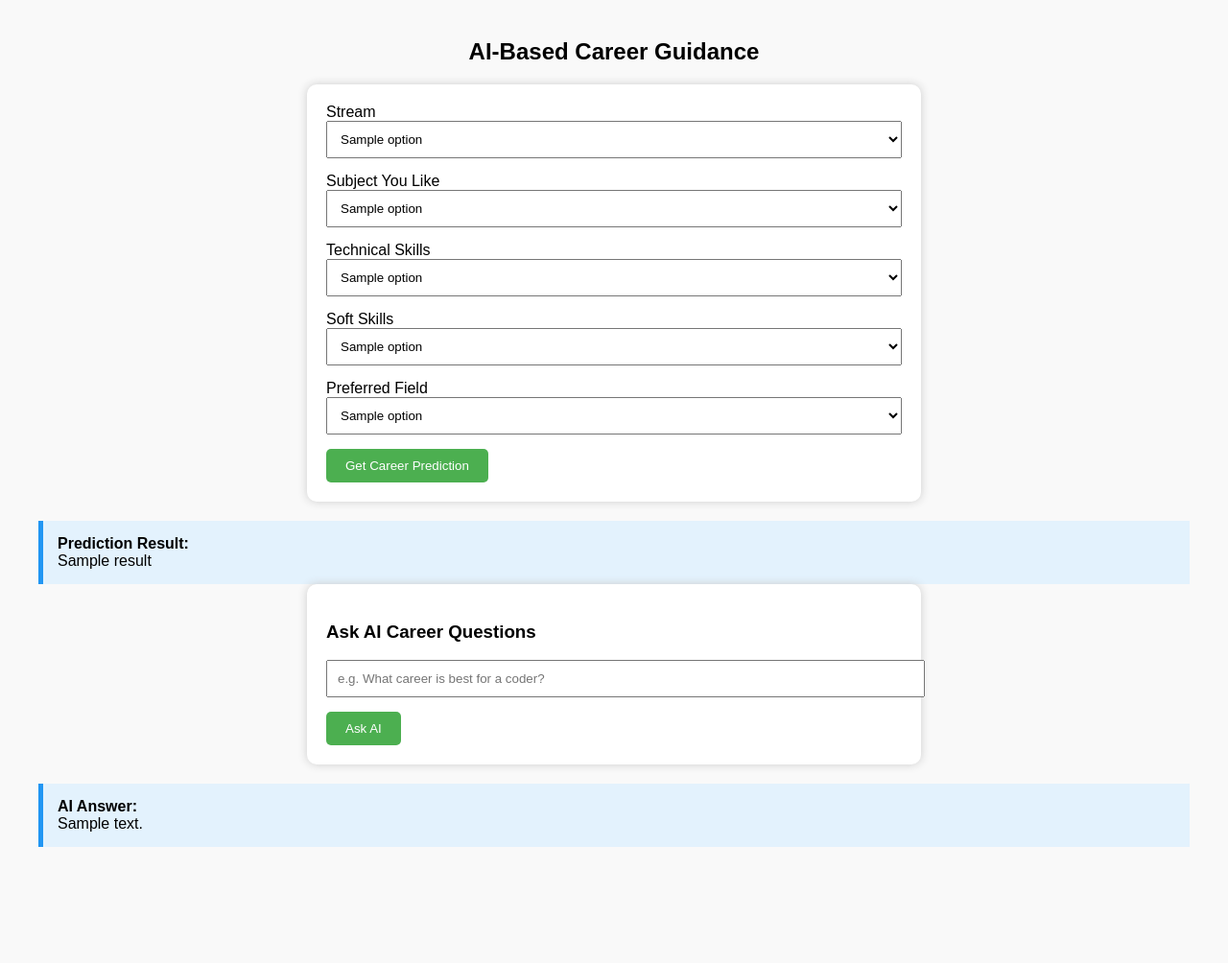
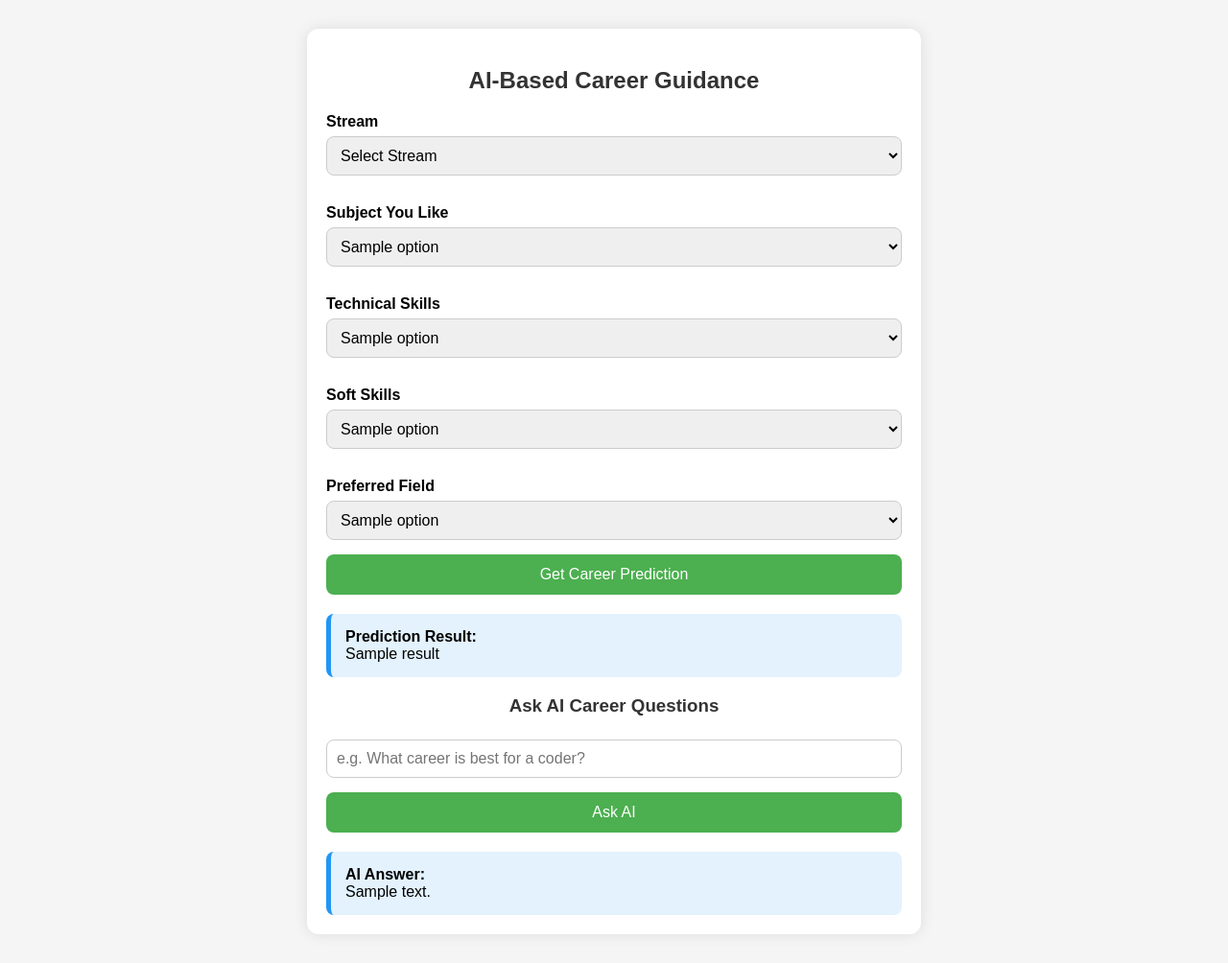
Before and after one commit to nitindantani/ai-career-guidance, a Flask app: template templates/index.html in a window 1280 px wide. Shown: the whole page at 96% size. Before the commit the page ends 883 px from the top, so only its background shows below. Run offline with Flask 3, Linux system fonts and the light colour scheme; the template is opened without the code that fills it: most values are stand-ins (such as "Sample title", 1, 10 or a date in 2020); parts of the project's set-up code (start-up, migrations or seed data) failed here and were passed over.

Commit message:
Update index.html

```diff
--- a/templates/index.html
+++ b/templates/index.html
@@ -1,51 +1,130 @@
 <!DOCTYPE html>
-<html>
+<html lang="en">
 <head>
+    <meta charset="UTF-8">
     <title>Career Guidance System</title>
+    <meta name="viewport" content="width=device-width, initial-scale=1.0">
     <style>
-        body { font-family: Arial; margin: 40px; background: #f9f9f9; }
-        form { background: #fff; padding: 20px; border-radius: 10px; max-width: 600px; margin: auto; box-shadow: 0 0 10px #ccc; }
-        select, input[type="text"] { width: 100%; padding: 10px; margin-bottom: 15px; }
-        input[type="submit"] { padding: 10px 20px; background: #4CAF50; color: #fff; border: none; border-radius: 5px; }
-        h2 { text-align: center; }
-        .result { background: #e3f2fd; padding: 15px; border-left: 5px solid #2196F3; margin-top: 20px; }
+        body {
+            font-family: Arial, sans-serif;
+            margin: 0;
+            padding: 0;
+            background: #f5f5f5;
+        }
+
+        .container {
+            max-width: 600px;
+            margin: 30px auto;
+            padding: 20px;
+            background: #ffffff;
+            box-shadow: 0 0 15px rgba(0, 0, 0, 0.1);
+            border-radius: 12px;
+        }
+
+        h2, h3 {
+            text-align: center;
+            color: #333;
+        }
+
+        label {
+            display: block;
+            margin-top: 15px;
+            font-weight: bold;
+        }
+
+        select, input[type="text"] {
+            width: 100%;
+            padding: 10px;
+            margin-top: 6px;
+            margin-bottom: 15px;
+            border: 1px solid #ccc;
+            border-radius: 8px;
+            box-sizing: border-box;
+            font-size: 16px;
+        }
+
+        input[type="submit"] {
+            background-color: #4CAF50;
+            color: white;
+            border: none;
+            padding: 12px 20px;
+            border-radius: 8px;
+            cursor: pointer;
+            width: 100%;
+            font-size: 16px;
+        }
+
+        input[type="submit"]:hover {
+            background-color: #45a049;
+        }
+
+        .result {
+            margin-top: 20px;
+            background: #e3f2fd;
+            padding: 15px;
+            border-left: 5px solid #2196F3;
+            border-radius: 8px;
+        }
+
+        @media (max-width: 600px) {
+            .container {
+                margin: 10px;
+                padding: 15px;
+            }
+
+            input[type="submit"] {
+                font-size: 15px;
+            }
+
+            select, input[type="text"] {
+                font-size: 15px;
+            }
+        }
     </style>
+    <script>
+        function updateSuggestions() {
+            const form = document.querySelector('form[action="/predict"]');
+            form.submit();
+        }
+    </script>
 </head>
 <body>
+    <div class="container">
         <h2>AI-Based Career Guidance</h2>
         <form method="POST" action="/predict">
             <label>Stream</label>
-        <select name="stream">
-            {% for option in suggestions.streams %}
-            <option value="{{ option }}">{{ option|capitalize }}</option>
+            <select name="stream" onchange="updateSuggestions()">
+                <option value="">Select Stream</option>
+                {% for stream in streams %}
+                <option value="{{ stream }}" {% if request.form.get('stream') == stream %}selected{% endif %}>{{ stream|capitalize }}</option>
                 {% endfor %}
             </select>
 
             <label>Subject You Like</label>
             <select name="subject_liked">
                 {% for option in suggestions.subjects %}
-            <option value="{{ option }}">{{ option|capitalize }}</option>
+                <option value="{{ option }}" {% if request.form.get('subject_liked') == option %}selected{% endif %}>{{ option|capitalize }}</option>
                 {% endfor %}
             </select>
 
             <label>Technical Skills</label>
             <select name="skills">
                 {% for option in suggestions.skills %}
-            <option value="{{ option }}">{{ option|capitalize }}</option>
+                <option value="{{ option }}" {% if request.form.get('skills') == option %}selected{% endif %}>{{ option|capitalize }}</option>
                 {% endfor %}
             </select>
 
             <label>Soft Skills</label>
             <select name="soft_skill">
                 {% for option in suggestions.soft_skills %}
-            <option value="{{ option }}">{{ option|capitalize }}</option>
+                <option value="{{ option }}" {% if request.form.get('soft_skill') == option %}selected{% endif %}>{{ option|capitalize }}</option>
                 {% endfor %}
             </select>
 
             <label>Preferred Field</label>
             <select name="preferred_field">
                 {% for option in suggestions.preferred_fields %}
-            <option value="{{ option }}">{{ option|capitalize }}</option>
+                <option value="{{ option }}" {% if request.form.get('preferred_field') == option %}selected{% endif %}>{{ option|capitalize }}</option>
                 {% endfor %}
             </select>
 
@@ -61,7 +140,7 @@
 
         <form method="POST" action="/chat">
             <h3>Ask AI Career Questions</h3>
-        <input type="text" name="question" placeholder="e.g. What career is best for a coder?">
+            <input type="text" name="question" placeholder="e.g. What career is best for a coder?" required>
             <input type="submit" value="Ask AI">
         </form>
 
@@ -71,5 +150,6 @@
             {{ chat_answer }}
         </div>
         {% endif %}
+    </div>
 </body>
 </html>
```
Lines whose indentation alone changed are shown as unchanged.
